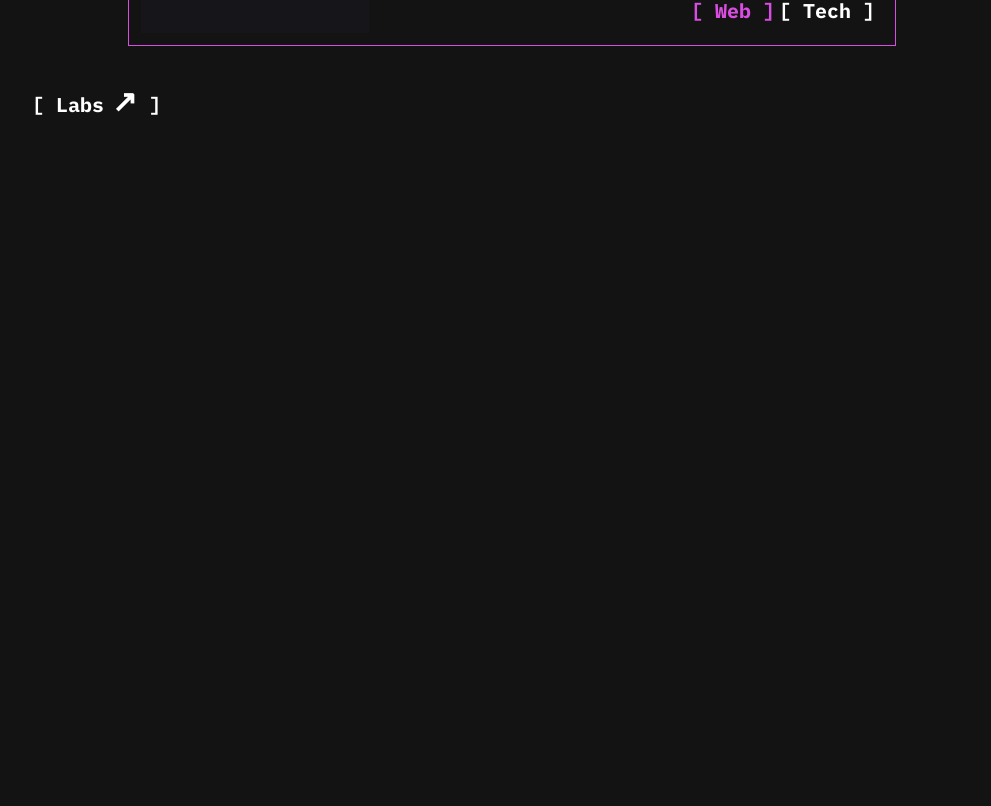
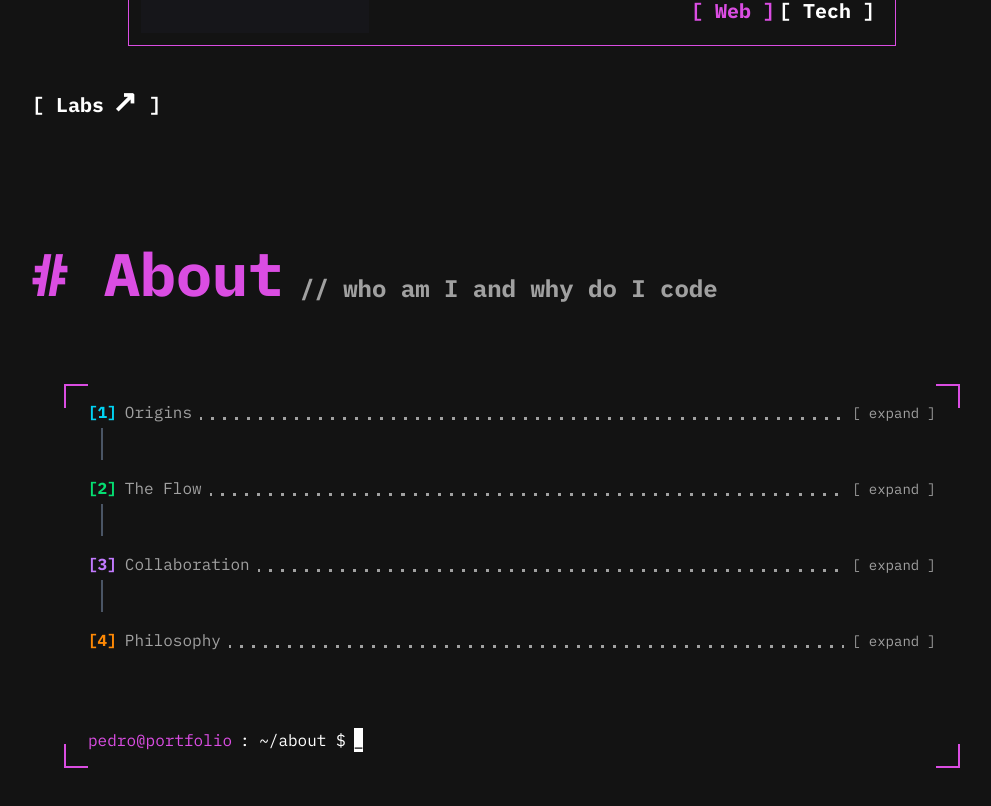
Before and after one commit to setpedro/portfolio-v2, a Next.js app: page / in a window 1280 px wide. Shown: the part 1840-2646 px from the top of the page, without its empty margins (128-1119 px from the left). Before the commit the page ends 1964 px from the top, so only its background shows below. Built offline with nearby package versions, Linux system fonts and the light colour scheme.

Commit message:
feat(about): add section

```diff
--- a/src/app/labs/page.tsx
+++ b/src/app/labs/page.tsx
@@ -13,7 +13,7 @@ export default function page() {
             </div>
 
             <div className="min-h-screen flex flex-col items-center gap-6 pt-25 sm:pt-30 px-4 sm:px-8 md:px-16 lg:px-22 xl:px-40">
-                <div className="w-full flex flex-col lg:flex-row lg:justify-start lg:items-end lg:gap-4">
+                <div className="w-full flex flex-col lg:flex-row lg:justify-start lg:items-end gap-2 lg:gap-4">
                     <p className="text-3xl sm:text-6xl font-bold text-accent">
                         # Labs
                     </p>
--- a/src/app/page.tsx
+++ b/src/app/page.tsx
@@ -1,4 +1,5 @@
 import { Navbar } from "@/components/Navbar";
+import { About } from "@/sections/about/About";
 import { Hero } from "@/sections/hero";
 import { Projects } from "@/sections/projects";
 
@@ -12,6 +13,7 @@ export default function Home() {
             <div className="px-4 sm:px-8 md:px-16 lg:px-22 xl:px-40">
                 <Hero />
                 <Projects />
+                <About />
             </div>
         </div>
     );
--- /dev/null
+++ b/src/lib/consts/sections/about.ts
@@ -0,0 +1,30 @@
+export const aboutData = [
+    {
+        id: "origins",
+        title: "Origins",
+        accent: "cyan",
+        content:
+            "I'm from Spain's east coast, born in 2007 and raised in a small city. During my childhood I always enjoyed building Legos, then the Nintendo DS sparked some curiosity and amusement, but it wasn't until I received a PlayStation Vita (around age 8) that a piece of software and hardware completely stole my attention. I'd spend hours and hours in Minecraft, exploring and modifying worlds however I wanted. My grandmother once asked what I was doing after two hours of play, and I simply replied \"blocks\" without looking up (according to her, since I don't even remember this myself). That obsession with building shaped everything. I initially thought I'd study architecture or civil engineering, then mechanical engineering, until a great friend who was already programming pulled me into this world over two years ago.",
+    },
+    {
+        id: "flow",
+        title: "The Flow",
+        accent: "green",
+        content:
+            'What started with 12-hour YouTube tutorials on HTML, CSS, and JavaScript quickly became an addiction. That natural talent for "building" I had as a kid was finally finding its medium. I\'m now pursuing a Computer Science degree at the University of Groningen (NL), building a deeper foundation while continuing to explore projects that challenge my skills. What keeps me coding is the addictive mental state I hit when programming: that sweet spot where the complexity of the problem perfectly matches my skills and pulls me into a deep flow state I never want to leave.',
+    },
+    {
+        id: "collaboration",
+        title: "Collaboration",
+        accent: "purple",
+        content:
+            "I approach collaboration as essential for creating meaningful impact. On teams, I focus on finding the best solution, even if it contradicts my initial beliefs or forces me to adapt. I actively seek feedback from more experienced developers without ego — they're trying to help me improve, and I'd rather learn than be right.",
+    },
+    {
+        id: "philosophy",
+        title: "Philosophy",
+        accent: "orange",
+        content:
+            "Outside code, I'm drawn to personal development and spirituality. Not in a cringy way, but as paths to awareness and understanding. I try to stay playful regardless of external chaos, though I can be serious and focused when needed. I'm willing to take risks and make mistakes because failure teaches you what doesn't work, plus usually something extra you didn't expect to learn.",
+    },
+];
--- /dev/null
+++ b/src/sections/about/About.tsx
@@ -0,0 +1,51 @@
+import { aboutData } from "@/lib/consts/sections/about";
+import { AboutEntry } from "./AboutEntry";
+
+export function About() {
+    return (
+        <section className="min-h-screen flex flex-col items-center gap-20 pt-25 sm:pt-30 md:35">
+            <div className="w-full flex flex-col lg:flex-row lg:justify-start lg:items-end gap-2 lg:gap-4">
+                <p className="text-3xl sm:text-6xl font-bold text-accent">
+                    # About
+                </p>
+                <p className="text-xl sm:text-2xl font-bold text-foreground/60">
+                    // who am I and why do I code
+                </p>
+            </div>
+
+            <div className="w-full max-w-4xl">
+                <div className="relative px-6 py-4">
+                    <div className="absolute inset-0 pointer-events-none">
+                        {/* top-left */}
+                        <div className="absolute top-0 left-0 w-6 h-6 border-t-2 border-l-2 border-accent"></div>
+                        {/* top-right */}
+                        <div className="absolute top-0 right-0 w-6 h-6 border-t-2 border-r-2 border-accent"></div>
+                        {/* bottom-left */}
+                        <div className="absolute bottom-0 left-0 w-6 h-6 border-b-2 border-l-2 border-accent"></div>
+                        {/* bottom-right */}
+                        <div className="absolute bottom-0 right-0 w-6 h-6 border-b-2 border-r-2 border-accent"></div>
+                    </div>
+                    {aboutData.map((section, index) => (
+                        <AboutEntry
+                            key={section.id}
+                            id={section.id}
+                            title={section.title}
+                            accent={section.accent}
+                            content={section.content}
+                            index={index}
+                            isLast={index === aboutData.length - 1}
+                        />
+                    ))}
+
+                    <div className="flex items-center gap-2 mt-6">
+                        <span className="text-accent">pedro@portfolio</span>
+                        <span>: ~/about $</span>
+                        <span className="bg-white text-black font-mono animate-pulse">
+                            _
+                        </span>
+                    </div>
+                </div>
+            </div>
+        </section>
+    );
+}
--- /dev/null
+++ b/src/sections/about/AboutEntry.tsx
@@ -0,0 +1,86 @@
+"use client";
+
+import { cn } from "@/lib/utils";
+import { useState } from "react";
+
+type AboutEntry = {
+    id: string;
+    title: string;
+    accent: string;
+    content: string;
+    index: number;
+    isLast: boolean;
+};
+
+export function AboutEntry({
+    id,
+    title,
+    accent,
+    content,
+    index,
+    isLast,
+}: AboutEntry) {
+    const [isExpanded, setIsExpanded] = useState(false);
+
+    return (
+        <div className="flex">
+            <div className="flex flex-col items-center mr-2">
+                <div
+                    className={cn(
+                        "flex items-center justify-center font-bold",
+                        getAccentColor(accent)
+                    )}
+                >
+                    [{index + 1}]
+                </div>
+                {(!isLast || (isLast && isExpanded)) && (
+                    <div className="w-0.5 h-full mb-4 bg-gray-600 my-1"></div>
+                )}
+            </div>
+
+            <div className="flex-1 pb-10">
+                {!isExpanded ? (
+                    <div
+                        onClick={() => setIsExpanded(true)}
+                        className="group flex items-baseline gap-2 mb-3 cursor-pointer text-foreground/60 hover:text-foreground transition-colors"
+                    >
+                        <span className="group-hover:text-foreground transition-colors">
+                            {title}
+                        </span>
+
+                        <span className="flex-1 border-b-[3px] border-dotted border-foreground/60 group-hover:border-foreground translate-y-[2px] transition-colors [border-image:repeating-linear-gradient(to_right,theme(colors.foreground/60%)_0,theme(colors.foreground/60%)_3px,transparent_3px,transparent_12px)_1] group-hover:[border-image:repeating-linear-gradient(to_right,theme(colors.foreground)_0,theme(colors.foreground)_3px,transparent_3px,transparent_12px)_1]"></span>
+                        <div className="text-sm text-foreground/60 group-hover:text-foreground transition-colors">
+                            [ expand ]
+                        </div>
+                    </div>
+                ) : (
+                    <div className="flex flex-col">
+                        <div
+                            onClick={() => setIsExpanded(false)}
+                            className="group flex items-baseline gap-2 mb-3 cursor-pointer text-foreground hover:text-foreground transition-colors"
+                        >
+                            <span className="font-bold">{title}</span>
+                            <span className="flex-1 border-b-[3px] border-dotted border-foreground/60 group-hover:border-foreground translate-y-[2px] transition-colors [border-image:repeating-linear-gradient(to_right,theme(colors.foreground/60%)_0,theme(colors.foreground/60%)_3px,transparent_3px,transparent_12px)_1] group-hover:[border-image:repeating-linear-gradient(to_right,theme(colors.foreground)_0,theme(colors.foreground)_3px,transparent_3px,transparent_12px)_1]"></span>
+                            <div className="text-sm text-foreground/60 group-hover:text-foreground transition-colors">
+                                [ collapse ]
+                            </div>
+                        </div>
+                        <div className="text-foreground/80 leading-relaxed whitespace-pre-line">
+                            {content}
+                        </div>
+                    </div>
+                )}
+            </div>
+        </div>
+    );
+}
+
+function getAccentColor(accent: string) {
+    const colors = {
+        cyan: "text-cyan-400",
+        green: "text-green-400",
+        purple: "text-purple-400",
+        orange: "text-orange-400",
+    };
+    return colors[accent as keyof typeof colors] || "text-cyan-400";
+}
```
